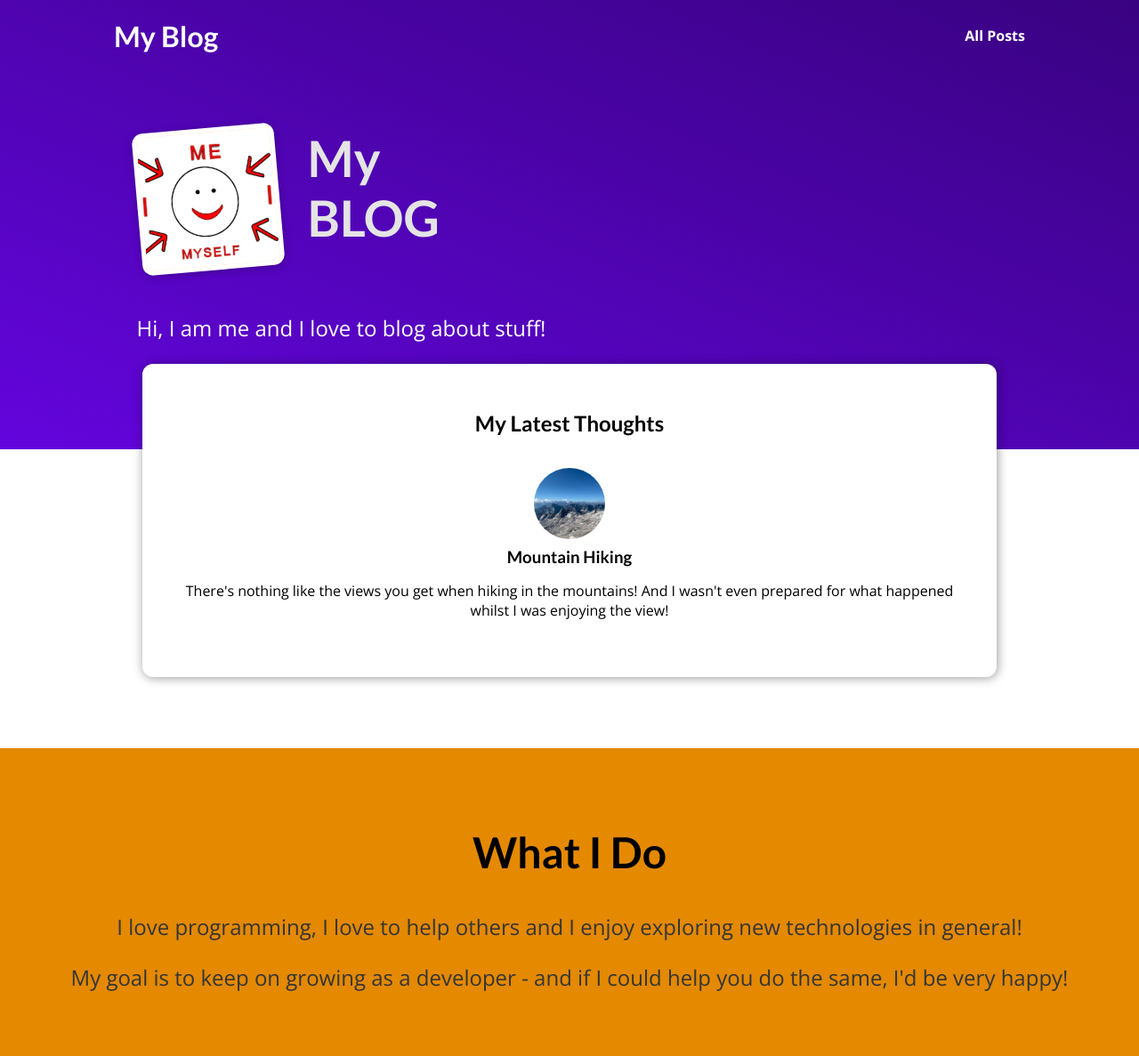
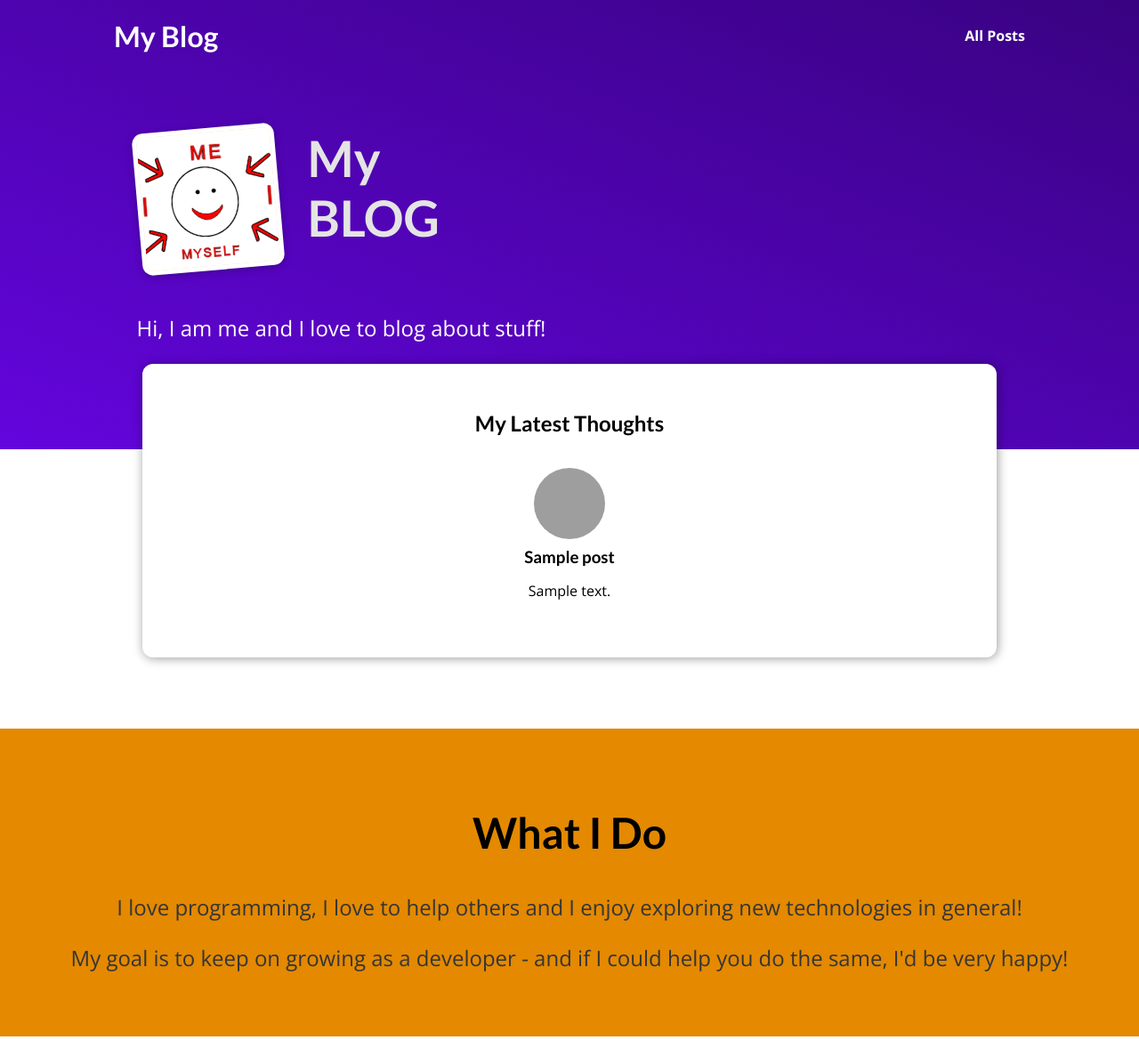
Before and after one commit to eXvimmer/django_practical_guide_course, a Django app: template blog/templates/blog/index.html in a window 1280 px wide. Shown: the whole page at 89% size. After the commit the page ends 1165 px from the top, so only its background shows below. Run offline with Django 4.2, Linux system fonts and the light colour scheme; the template is opened without the code that fills it: most values are stand-ins (such as "Sample title", 1, 10 or a date in 2020); grey boxes are pictures that could not be loaded.

Commit message:
Complete rendering single posts from dummy data.

```diff
--- a/blog/templates/blog/includes/post.html
+++ b/blog/templates/blog/includes/post.html
@@ -2,16 +2,12 @@
 
 <li>
     <article class="post">
-        <a href="{% url "post-detail-page" "the-mountains" %}">
-            <img src="{% static "blog/images/mountains.jpg" %}" alt="Mountain Hiking"
+        <a href="{% url "post-detail-page" post.slug %}">
+            <img src="{% static "blog/images/"|add:post.image %}" alt="{{ post.title }}"
             />
             <div class="post__content">
-                <h3>Mountain Hiking</h3>
-                <p>
-                    There's nothing like the views you get when hiking in the mountains!
-                    And I wasn't even prepared for what happened whilst I was enjoying the
-                    view!
-                </p>
+                <h3>{{ post.title}}</h3>
+                <p>{{ post.excerpt }}</p>
             </div>
         </a>
     </article>
--- a/blog/templates/blog/index.html
+++ b/blog/templates/blog/index.html
@@ -23,7 +23,9 @@
         <h2>My Latest Thoughts</h2>
 
         <ul>
-            {% include "blog/includes/post.html" %}
+            {% for post in posts %}
+                {% include "blog/includes/post.html" %}
+            {% endfor %}
         </ul>
     </section>
 
```
Also changed, not shown: blog/views.py (+7 -1 lines).
